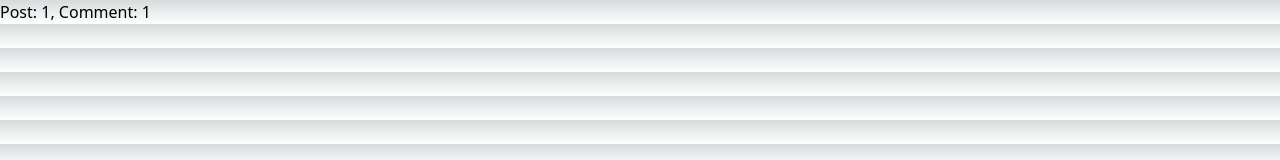
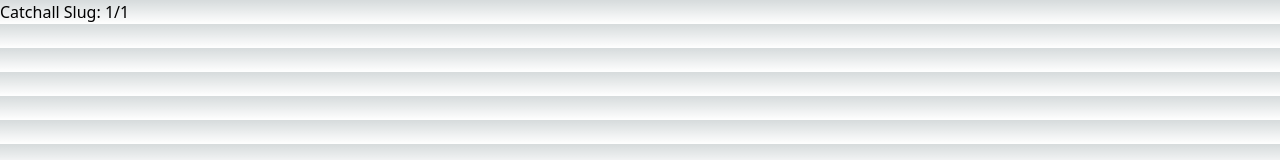
Before and after one commit to dafywinf/next-js-training, a Next.js app: page /posts/1/1 in a window 1280 px wide. Shown: the top 160 px of the page. Built offline with nearby package versions, Linux system fonts and the light colour scheme.

Commit message:
Adding a catch-all page

```diff
--- /dev/null
+++ b/pages/posts/[...slug].tsx
@@ -0,0 +1,18 @@
+import { useRouter } from "next/router";
+
+/**
+ * Will catch things that are not of the form /posts/xxx or /posts/xxx/yyy e.g. /posts/xxxx/yyyy/zzz
+ */
+export default function PostCatchAll() {
+    const router = useRouter();
+    const slug = (router.query.slug as string[] || []);
+
+    return (
+        <>
+            <div>
+                <h1>Catchall Slug: {slug.join('/')}</h1>
+            </div>
+
+        </>
+    )
+}
```
